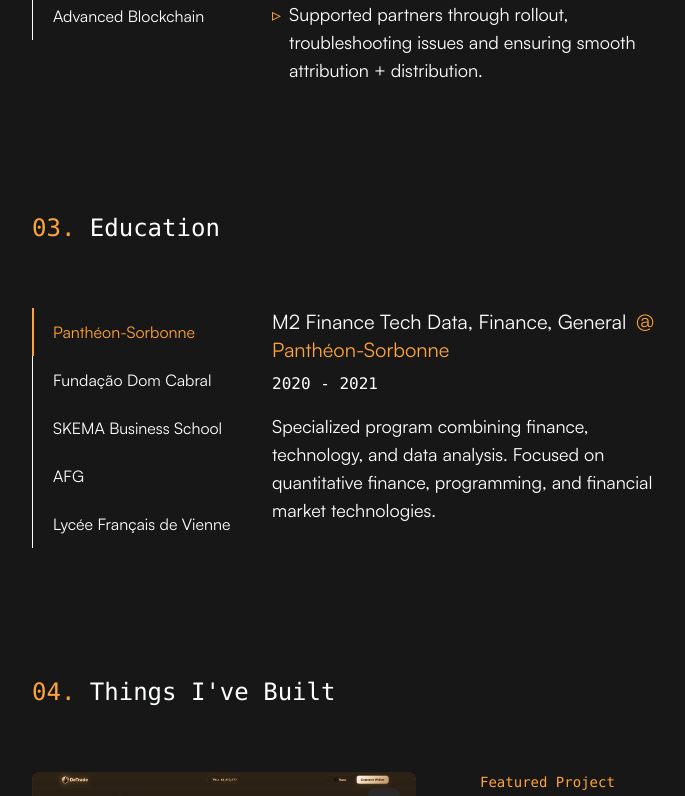
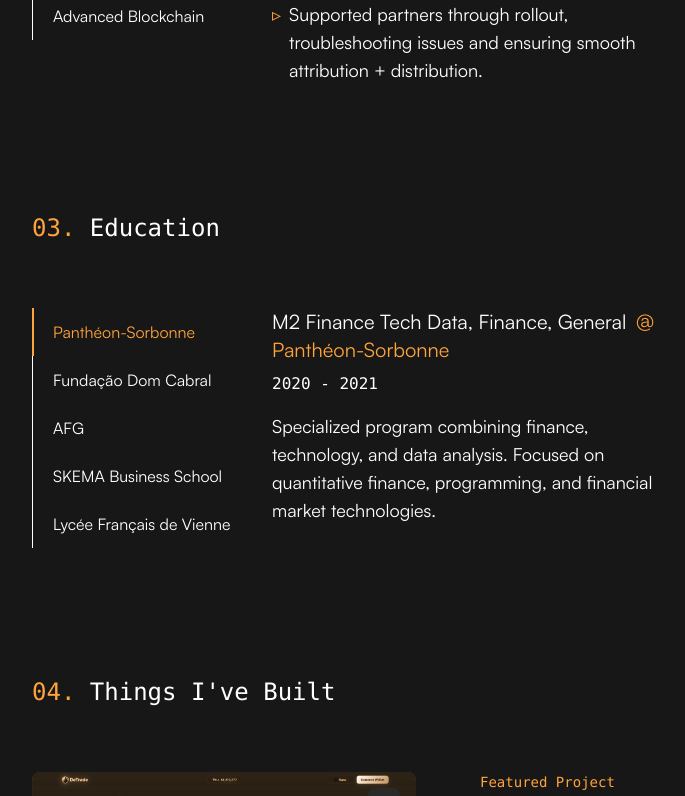
Before and after one commit to alexis-ap3labs/resume.ap3labs.com, a SvelteKit app: page / in a window 1280 px wide. Shown: the part 1871-2667 px from the top of the page, without its empty margins (288-973 px from the left). Built offline with nearby package versions, Linux system fonts and the light colour scheme.

Commit message:
Fix education timeline: SKEMA MBA 2016-2020, FDC Academic Exchange 2020, reorder chronologically

```diff
--- a/src/components/Education.svelte
+++ b/src/components/Education.svelte
@@ -31,20 +31,12 @@
     },
     {
       school: "Fundação Dom Cabral",
-      degree: "MBA, Business Administration and Management, General",
-      date: "2019 - 2020",
+      degree: "Academic Exchange",
+      date: "2020",
       location: "Belo Horizonte, Minas Gerais, Brazil",
       logo: "fdc.png",
       link: "https://www.fdc.org.br/",
-      description: "International MBA program with focus on business strategy, innovation, and emerging markets. Included exchange program with SKEMA Business School."
-    },
-    {
-      school: "SKEMA Business School",
-      degree: "Master of Business Administration - MBA, Business Administration and Management, General",
-      date: "2019 - 2020",
-      logo: "skema.png",
-      link: "https://www.skema.edu/fr",
-      description: "Global business education with emphasis on digital transformation and international business. Part of the double degree program with FDC."
+      description: "International exchange program focused on business strategy, innovation, and emerging markets. Part of the MBA curriculum with emphasis on Latin American business environment."
     },
     {
       school: "AFG",
@@ -52,6 +44,14 @@
       date: "Issued Dec 2019",
       link: "https://www.afg.asso.fr/",
       description: "Professional certification from the French Financial Markets Authority (AMF). Credential ID: 500187485. Validates expertise in financial markets regulation, investment products, and client advisory services."
+    },
+    {
+      school: "SKEMA Business School",
+      degree: "Master of Business Administration - MBA, Business Administration and Management, General",
+      date: "2016 - 2020",
+      logo: "skema.png",
+      link: "https://www.skema.edu/fr",
+      description: "Global business education with emphasis on digital transformation and international business. Included international exchange program with Fundação Dom Cabral in Brazil."
     },
     {
       school: "Lycée Français de Vienne",
--- a/src/components/Header.svelte
+++ b/src/components/Header.svelte
@@ -201,21 +201,21 @@
                     </div>
 
                     <div style="margin-bottom: 15px;">
-                        <h3 style="color: #0a192f; font-size: 16px; margin-bottom: 3px;">MBA, Business Administration and Management</h3>
+                        <h3 style="color: #0a192f; font-size: 16px; margin-bottom: 3px;">Academic Exchange</h3>
                         <p style="font-size: 14px; color: #64748b; margin-bottom: 3px;"><a href="https://www.fdc.edu.br/" target="_blank" rel="noopener noreferrer" style="color: #FFA33C; text-decoration: none;">Fundação Dom Cabral</a></p>
-                        <p style="font-size: 12px; color: #94a3b8;">2019 - 2020 | Belo Horizonte, Brazil</p>
-                    </div>
-
-                    <div style="margin-bottom: 15px;">
-                        <h3 style="color: #0a192f; font-size: 16px; margin-bottom: 3px;">MBA, Business Administration and Management</h3>
-                        <p style="font-size: 14px; color: #64748b; margin-bottom: 3px;"><a href="https://www.skema-bs.fr/" target="_blank" rel="noopener noreferrer" style="color: #FFA33C; text-decoration: none;">SKEMA Business School</a></p>
-                        <p style="font-size: 12px; color: #94a3b8;">2019 - 2020</p>
+                        <p style="font-size: 12px; color: #94a3b8;">2020 | Belo Horizonte, Brazil</p>
                     </div>
 
                     <div style="margin-bottom: 15px;">
                         <h3 style="color: #0a192f; font-size: 16px; margin-bottom: 3px;">Certification AMF</h3>
                         <p style="font-size: 14px; color: #64748b; margin-bottom: 3px;"><a href="https://www.afg.asso.fr/" target="_blank" rel="noopener noreferrer" style="color: #FFA33C; text-decoration: none;">AFG - Association Française de la Gestion financière</a></p>
                         <p style="font-size: 12px; color: #94a3b8;">Issued Dec 2019 | Credential ID: 500187485</p>
+                    </div>
+
+                    <div style="margin-bottom: 15px;">
+                        <h3 style="color: #0a192f; font-size: 16px; margin-bottom: 3px;">MBA, Business Administration and Management</h3>
+                        <p style="font-size: 14px; color: #64748b; margin-bottom: 3px;"><a href="https://www.skema-bs.fr/" target="_blank" rel="noopener noreferrer" style="color: #FFA33C; text-decoration: none;">SKEMA Business School</a></p>
+                        <p style="font-size: 12px; color: #94a3b8;">2016 - 2020</p>
                     </div>
 
                     <div style="margin-bottom: 15px;">
```
